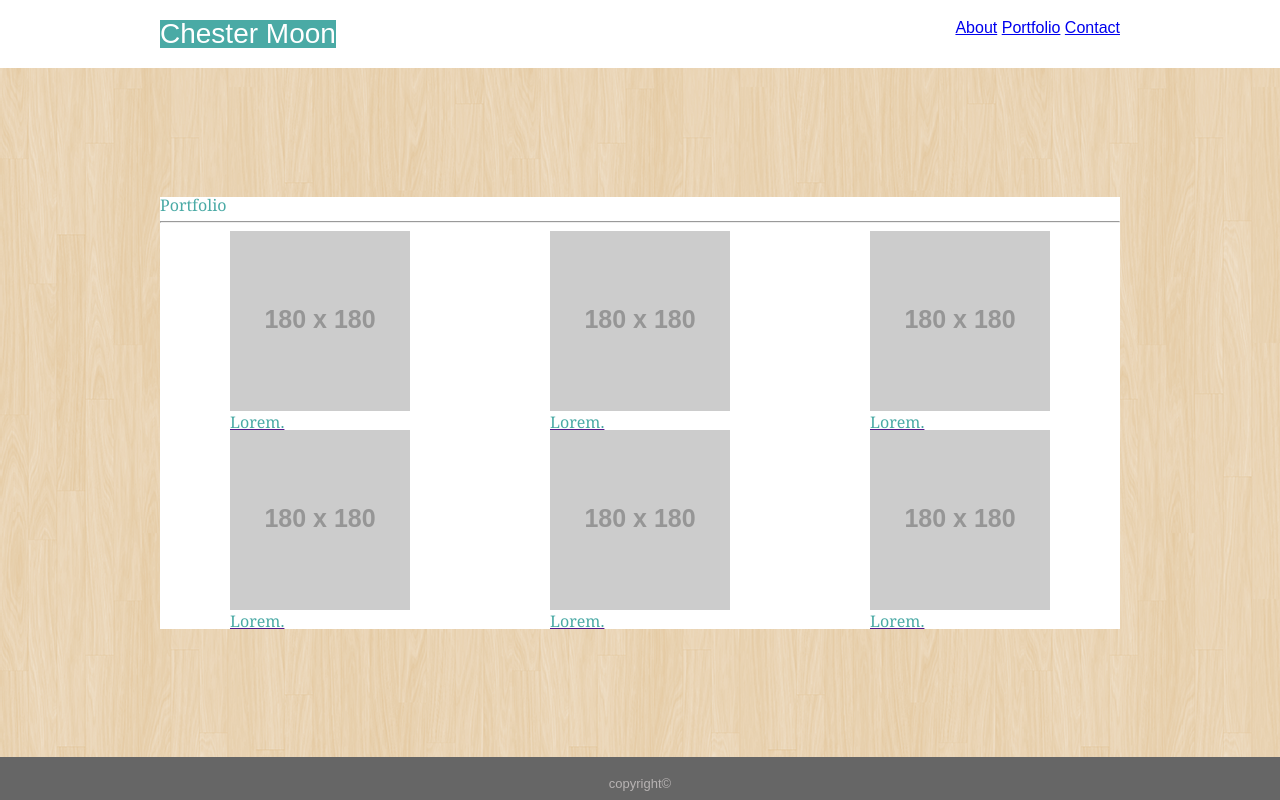
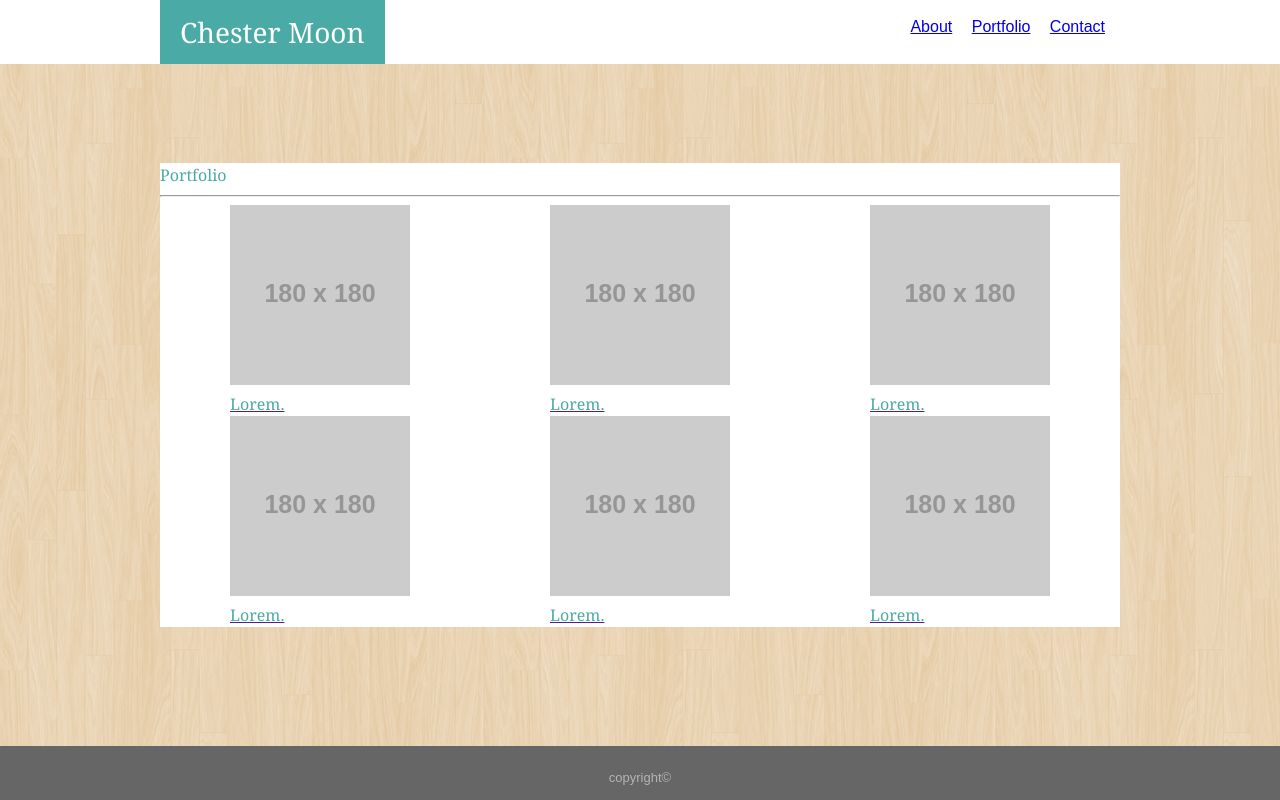
Before and after one commit to cmoon413/bio, a plain HTML site: page portfolio.html in a window 1280 px wide. Drawn offline with Linux system fonts and the light colour scheme; placeholder pictures from the web are drawn by us.

Commit message:
made #leftnav fill element fully.  adjusted right nav spacing

```diff
--- a/assets/css/style.css
+++ b/assets/css/style.css
@@ -11,6 +11,7 @@ body {
     display: flex;
     flex-direction: column;
     justify-content: space-between;
+    line-height: 150%;
 }
 
 h1,
@@ -30,8 +31,6 @@ p {
 header {
     border-color: #cccccc;
     background-color: #ffffff;
-    margin: 0px 0px 20px 0px;
-    padding: 20px;
 }
 
 footer {
@@ -63,10 +62,13 @@ main {
     background-color: #4aaaa5;
 }
 
-#rightnav {}
+#rightnav {
+    padding: 15px;
+}
 
 #rightnav li {
     display: inline;
+    margin: 10px 0px 10px 15px;
 }
 
 #personal-photo {
@@ -104,4 +106,6 @@ main {
 #name {
     color: white;
     font-size: 28px;
+    background-color: #4aaaa5;
+    padding: 20px;
 }
--- a/portfolio.html
+++ b/portfolio.html
@@ -15,7 +15,7 @@
     <header>
         <div id="nav">
             <div id="leftnav">
-                <p id="name">Chester Moon</p>
+                <h1 id="name">Chester Moon</h1>
             </div>
             <div id="rightnav">
                 <ul id="navbar">
```
